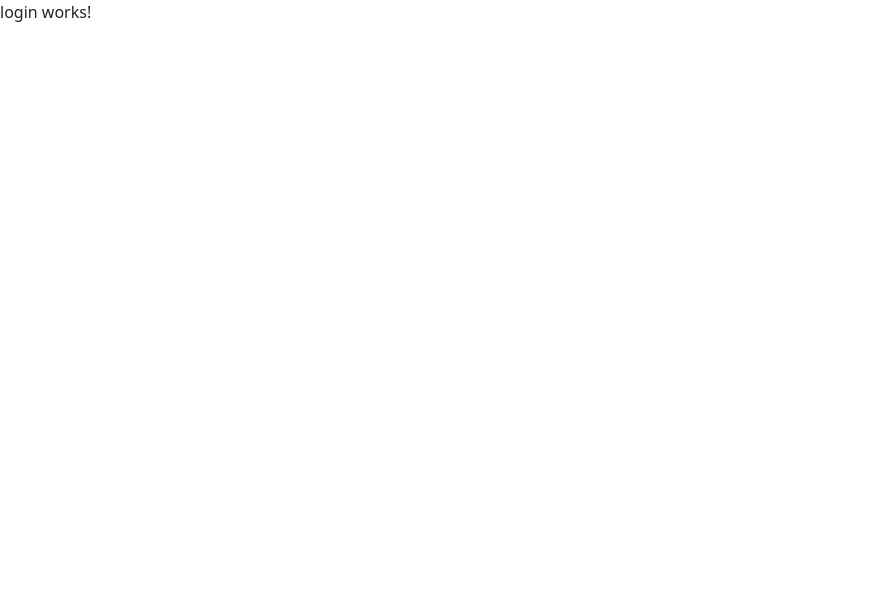
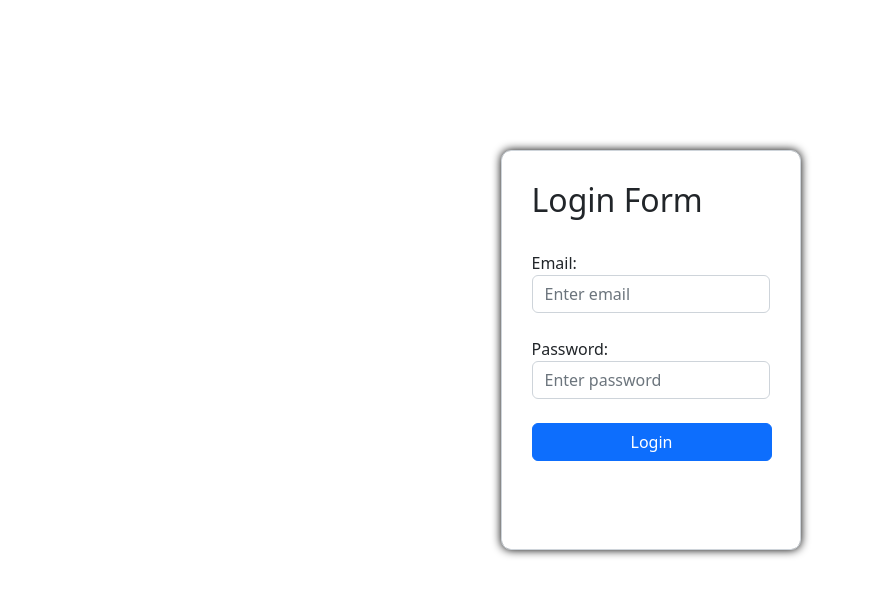
Before and after one commit to srinivas96660/IMF, an Angular app: page / in a window 1280 px wide. Shown: the top 596 px of the page, without its empty margins (0-870 px from the left). Built offline with nearby package versions, Linux system fonts and the light colour scheme.

Commit message:
login view completed

```diff
--- a/src/app/components/login/login.component.css
+++ b/src/app/components/login/login.component.css
@@ -0,0 +1,23 @@
+.container {
+    width: 100vw;
+    height: 100vh;
+    display: flex;
+    justify-content: center;
+
+
+
+
+}
+#lg{
+    position: absolute;
+    top: 150px;
+    width: 300px;
+    height: 400px;
+    background-color: #fff;
+    padding: 30px;
+    border-radius: 10px;
+    box-shadow: 0px 0px 10px 0px #000;
+}
+button{
+    width: 240px;
+}
--- a/src/app/components/login/login.component.html
+++ b/src/app/components/login/login.component.html
@@ -1 +1,21 @@
-<p>login works!</p>
+<div class="container">
+    <div class="col-12 col-sm-6 col-md-3">
+    <form class="form-control" id="lg">
+
+    <h2>Login Form</h2>
+<br>
+        <div class="form-group">
+            <label for="email">Email:</label>
+            <input type="email" class="form-control" id="email" placeholder="Enter email" name="email">
+        </div>
+        <br>
+
+        <div class="form-group">
+            <label for="pwd">Password:</label>
+            <input type="password" class="form-control" id="pwd" placeholder="Enter password" name="pswd">
+        </div>
+        <br>
+        <button class="btn btn-primary btn-block">Login</button>
+    </form>
+</div>
+</div>
```
